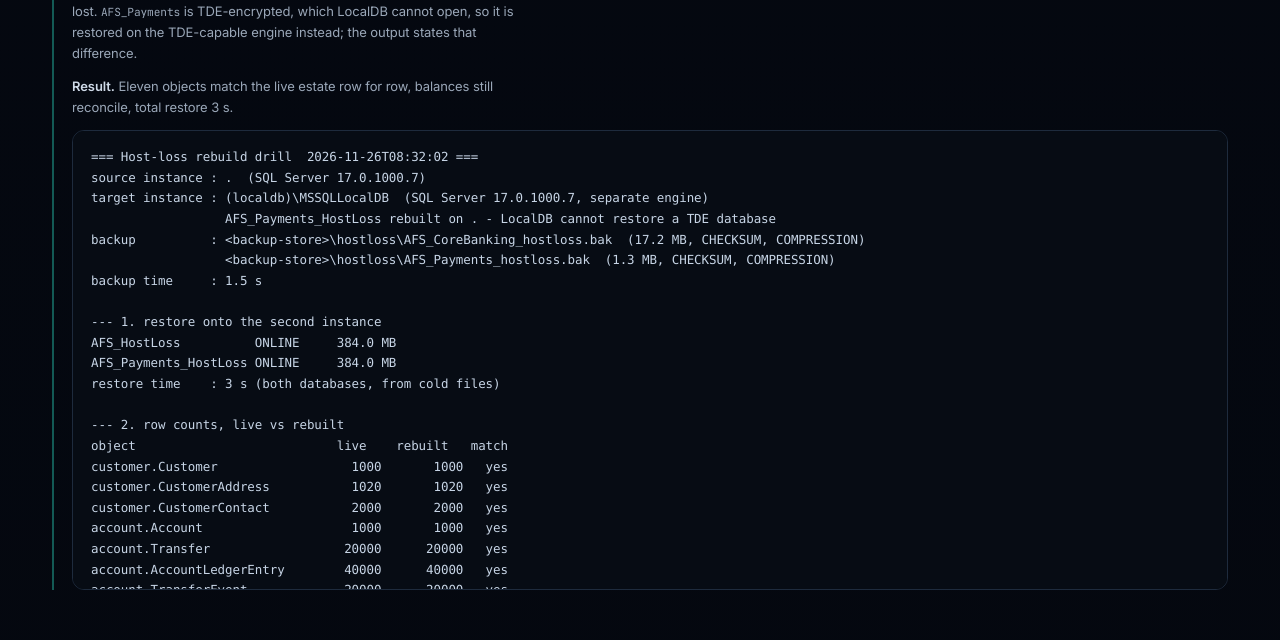
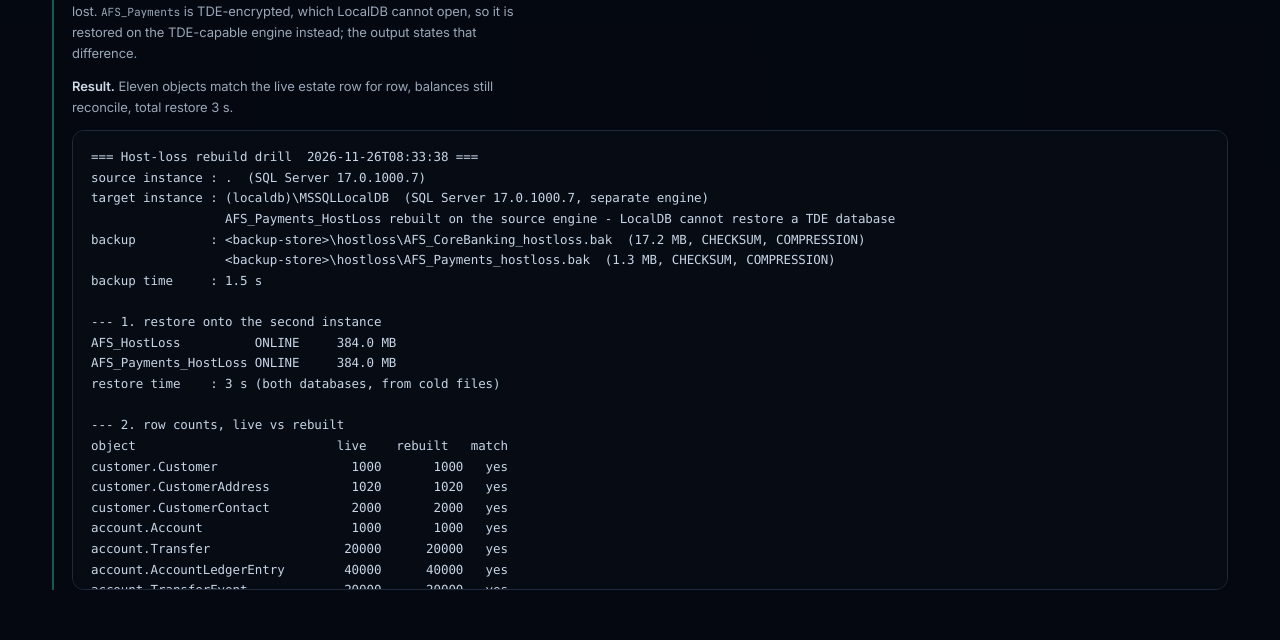
Before and after one commit to Ifenuel/AFS-DB, a plain HTML site: page site/verification.html in a window 1280 px wide. Shown: the part 4508-5148 px from the top of the page. Drawn offline with Linux system fonts and the light colour scheme.

Commit message:
Name the TDE restore target plainly in the drill output

```diff
--- a/site/verification.html
+++ b/site/verification.html
@@ -262,10 +262,10 @@ application procs  : 12 in AFS_CoreBanking</pre>
       <h3>The estate rebuilds from backup</h3>
       <p class="meta">A fresh backup of both databases is restored and compared. <code>AFS_CoreBanking</code> goes onto a second SQL Server 2025 instance with its own service and files — the same operation as rebuilding after the original host is lost. <code>AFS_Payments</code> is TDE-encrypted, which LocalDB cannot open, so it is restored on the TDE-capable engine instead; the output states that difference.</p>
       <p class="meta"><b>Result.</b> Eleven objects match the live estate row for row, balances still reconcile, total restore 3 s.</p>
-      <pre class="term">=== Host-loss rebuild drill  2026-11-26T08:32:02 ===
+      <pre class="term">=== Host-loss rebuild drill  2026-11-26T08:33:38 ===
 source instance : .  (SQL Server 17.0.1000.7)
 target instance : (localdb)\MSSQLLocalDB  (SQL Server 17.0.1000.7, separate engine)
-                  AFS_Payments_HostLoss rebuilt on . - LocalDB cannot restore a TDE database
+                  AFS_Payments_HostLoss rebuilt on the source engine - LocalDB cannot restore a TDE database
 backup          : &lt;backup-store&gt;\hostloss\AFS_CoreBanking_hostloss.bak  (17.2 MB, CHECKSUM, COMPRESSION)
                   &lt;backup-store&gt;\hostloss\AFS_Payments_hostloss.bak  (1.3 MB, CHECKSUM, COMPRESSION)
 backup time     : 1.5 s
```
Also changed, not shown: evidence/verify/live/54_host_loss_restore.txt, 1 other file.
